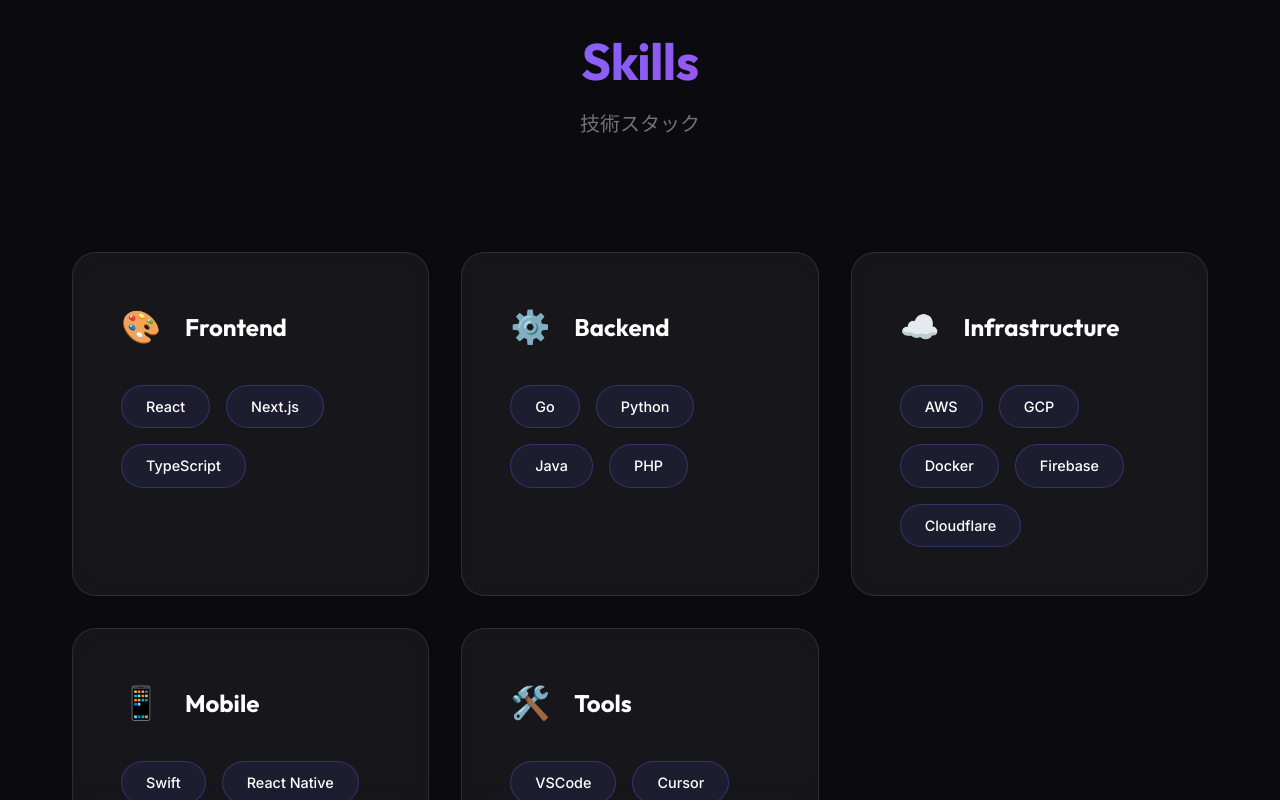
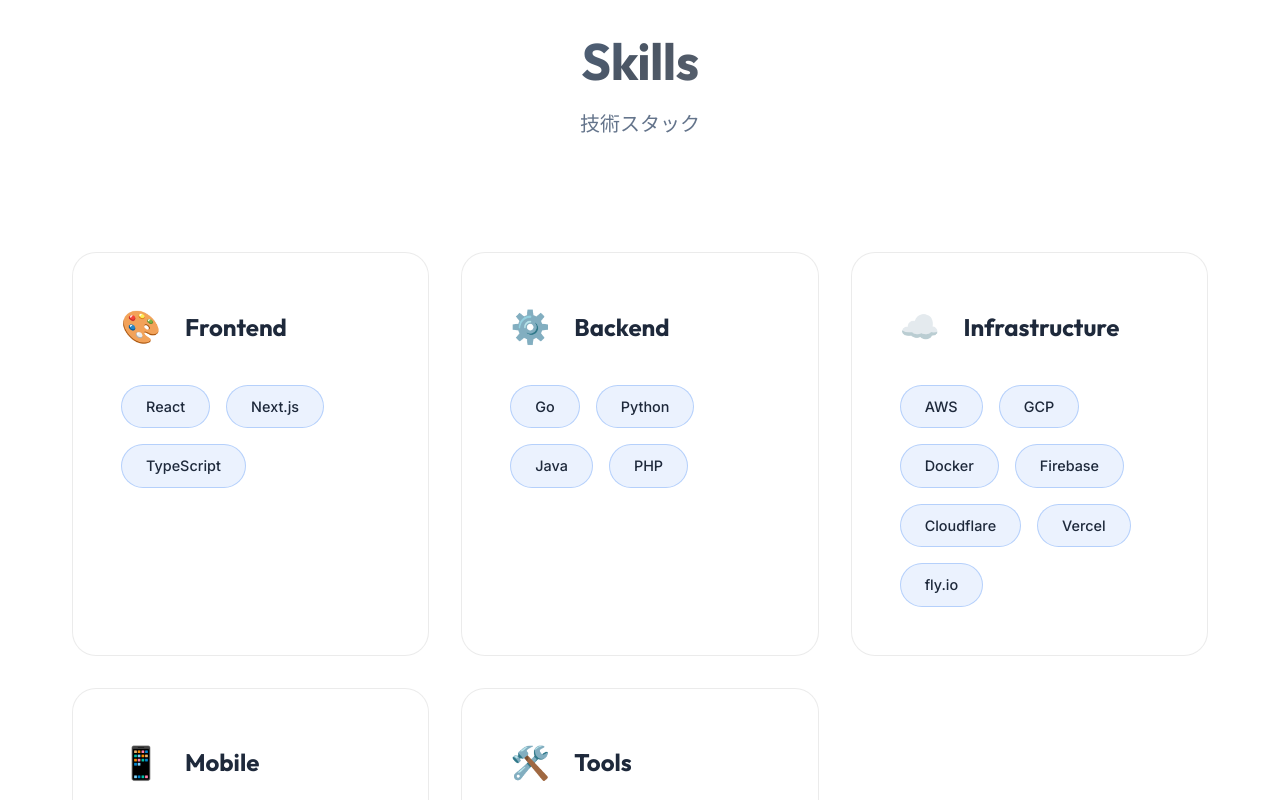
Before and after one commit to yufu085312/YU-FU.SITE, a Next.js app: page / in a window 1280 px wide. Shown: the part 2000-2800 px from the top of the page. Built offline with nearby package versions, Linux system fonts and the light colour scheme.

Commit message:
fix: 全体のデザイン変更

```diff
--- a/src/app/globals.css
+++ b/src/app/globals.css
@@ -1,28 +1,28 @@
 :root {
   /* Color Palette */
-  --color-background: #0a0a0f;
-  --color-background-secondary: #121218;
-  --color-surface: rgba(255, 255, 255, 0.05);
-  --color-surface-hover: rgba(255, 255, 255, 0.08);
+  --color-background: #ffffff;
+    --color-background-secondary: #f8fafc;
+    --color-surface: rgba(0, 0, 0, 0.02);
+    --color-surface-hover: rgba(0, 0, 0, 0.04);
 
   /* Gradient Colors */
-  --color-primary: #6366f1;
-  --color-primary-light: #818cf8;
-  --color-secondary: #8b5cf6;
-  --color-accent: #ec4899;
+  --color-primary: #3b82f6;
+    --color-primary-light: #60a5fa;
+    --color-secondary: #4b5563;
+    --color-accent: #9ca3af;
   --color-accent-secondary: #f59e0b;
 
   /* Text Colors */
-  --color-text-primary: #ffffff;
-  --color-text-secondary: #a1a1aa;
-  --color-text-muted: #71717a;
+  --color-text-primary: #1e293b;
+    --color-text-secondary: #475569;
+    --color-text-muted: #64748b;
 
   /* Border & Shadow */
-  --color-border: rgba(255, 255, 255, 0.1);
-  --shadow-sm: 0 2px 8px rgba(0, 0, 0, 0.3);
-  --shadow-md: 0 4px 16px rgba(0, 0, 0, 0.4);
-  --shadow-lg: 0 8px 32px rgba(0, 0, 0, 0.5);
-  --shadow-glow: 0 0 20px rgba(99, 102, 241, 0.3);
+  --color-border: rgba(0, 0, 0, 0.08);
+    --shadow-sm: 0 2px 8px rgba(0, 0, 0, 0.05);
+    --shadow-md: 0 4px 16px rgba(0, 0, 0, 0.1);
+    --shadow-lg: 0 8px 32px rgba(0, 0, 0, 0.15);
+    --shadow-glow: 0 0 20px rgba(59, 130, 246, 0.1);
 
   /* Spacing */
   --spacing-xs: 0.5rem;
@@ -223,7 +223,7 @@
   position: absolute;
   border-radius: 50%;
   filter: blur(80px);
-  opacity: 0.3;
+  opacity: 0.1;
   z-index: -1;
   pointer-events: none;
 }
--- a/src/components/Contact.module.css
+++ b/src/components/Contact.module.css
@@ -72,7 +72,7 @@
   padding: 0.8rem;
   border-radius: 8px;
   border: 1px solid var(--color-border);
-  background: rgba(255, 255, 255, 0.05);
+  background: #f8fafc;
   color: var(--color-text-primary);
   font-family: inherit;
   transition: border-color 0.2s, background-color 0.2s;
@@ -82,7 +82,7 @@
 .textarea:focus {
   outline: none;
   border-color: var(--color-primary);
-  background: rgba(255, 255, 255, 0.1);
+  background: #ffffff;
 }
 
 .textarea {
--- a/src/components/Header.module.css
+++ b/src/components/Header.module.css
@@ -9,7 +9,7 @@
 }
 
 .header.scrolled {
-  background: rgba(10, 10, 15, 0.8);
+  background: rgba(255, 255, 255, 0.8);
   backdrop-filter: blur(20px);
   -webkit-backdrop-filter: blur(20px);
   border-bottom: 1px solid var(--color-border);
@@ -106,7 +106,7 @@
   top: 100%;
   left: 0;
   right: 0;
-  background: rgba(10, 10, 15, 0.95);
+  background: rgba(255, 255, 255, 0.95);
   backdrop-filter: blur(20px);
   -webkit-backdrop-filter: blur(20px);
   border-bottom: 1px solid var(--color-border);
--- a/src/components/Hero.module.css
+++ b/src/components/Hero.module.css
@@ -56,6 +56,9 @@
   animation-delay: 0.1s;
 }
 
+.nameText {
+  white-space: nowrap;
+}
 .subtitle {
   font-size: clamp(1.5rem, 3vw, 2rem);
   color: var(--color-text-secondary);
@@ -95,7 +98,7 @@
   object-fit: cover;
   position: relative;
   z-index: 2;
-  border: 4px solid rgba(99, 102, 241, 0.3);
+  border: 4px solid var(--color-border);
   transition: transform var(--transition-base);
 }
 
@@ -194,6 +197,9 @@
       flex-direction: column;
   }
 
+    .nameText {
+      white-space: normal;
+    }
   .textContent {
     order: 2;
   }
--- a/src/components/Hero.tsx
+++ b/src/components/Hero.tsx
@@ -20,7 +20,7 @@
         <div className={styles.heroContent}>
           <div className={styles.textContent}>
             <h1 className={`${styles.title} animate-fade-in`}>
-              Hi, I&apos;m <span className="gradient-text">Yuta-Fukuhara</span>
+              Hi, I&apos;m <span className={`gradient-text ${styles.nameText}`}>Yuta-Fukuhara</span>
             </h1>
             <p className={`${styles.subtitle} animate-slide-up`}>
               ソフトウェアエンジニア
--- a/src/components/Projects.module.css
+++ b/src/components/Projects.module.css
@@ -104,8 +104,8 @@
 }
 
 .tag {
-  background: rgba(139, 92, 246, 0.1);
-  border: 1px solid rgba(139, 92, 246, 0.3);
+  background: rgba(59, 130, 246, 0.05);
+    border: 1px solid rgba(59, 130, 246, 0.2);
   padding: var(--spacing-xs) var(--spacing-sm);
   border-radius: var(--radius-full);
   color: var(--color-secondary);
--- a/src/components/Skills.module.css
+++ b/src/components/Skills.module.css
@@ -55,8 +55,8 @@
 }
 
 .skillTag {
-  background: rgba(99, 102, 241, 0.1);
-  border: 1px solid rgba(99, 102, 241, 0.3);
+  background: rgba(59, 130, 246, 0.1);
+    border: 1px solid rgba(59, 130, 246, 0.3);
   padding: var(--spacing-xs) var(--spacing-md);
   border-radius: var(--radius-full);
   transition: all var(--transition-fast);
@@ -64,8 +64,8 @@
 }
 
 .skillTag:hover {
-  background: rgba(99, 102, 241, 0.2);
-  border-color: rgba(99, 102, 241, 0.5);
+  background: rgba(59, 130, 246, 0.2);
+    border-color: rgba(59, 130, 246, 0.5);
   transform: translateY(-2px);
 }
 
--- a/src/components/Skills.tsx
+++ b/src/components/Skills.tsx
@@ -16,7 +16,7 @@
     {
       category: 'Infrastructure',
       icon: '☁️',
-      skills: ['AWS', 'GCP', 'Docker', 'Firebase', 'Cloudflare'],
+      skills: ['AWS', 'GCP', 'Docker', 'Firebase', 'Cloudflare', 'Vercel', 'fly.io'],
     },
     {
       category: 'Mobile',
@@ -26,7 +26,7 @@
     {
       category: 'Tools',
       icon: '🛠️',
-      skills: ['VSCode', 'Cursor', 'Antigravity', 'Xcode', 'Android Studio', 'Figma', 'Postman', 'Notion', 'Slack', 'Discord'],
+      skills: ['VSCode', 'Cursor', 'Antigravity', 'Xcode', 'Android Studio', 'Figma', 'Postman', 'Notion', 'Slack', 'Discord', 'GitHub', 'Git', 'Miro', 'DBeaver'],
     },
   ]
 
```
Also changed, not shown: 1 other file (tests, documents, lock files or other folders).
